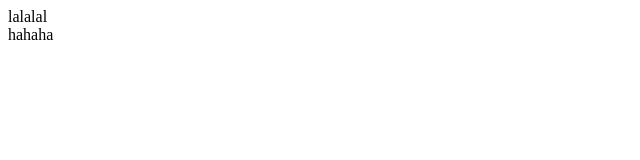
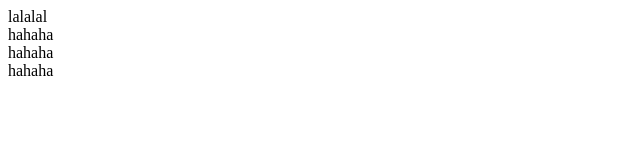
Before and after one commit to xxiaowuwu/git-, a plain HTML site: page index.html in a window 1280 px wide. Shown: the whole page, without its empty margins (0-640 px from the left). Drawn offline with Linux system fonts and the light colour scheme.

Commit message:
Update index.html

```diff
--- a/index.html
+++ b/index.html
@@ -6,5 +6,7 @@
     <body>
     <div>lalalal</div>
     <div>hahaha</div>
+        <div>hahaha</div>
+        <div>hahaha</div>
     </body>
 </html>
```
